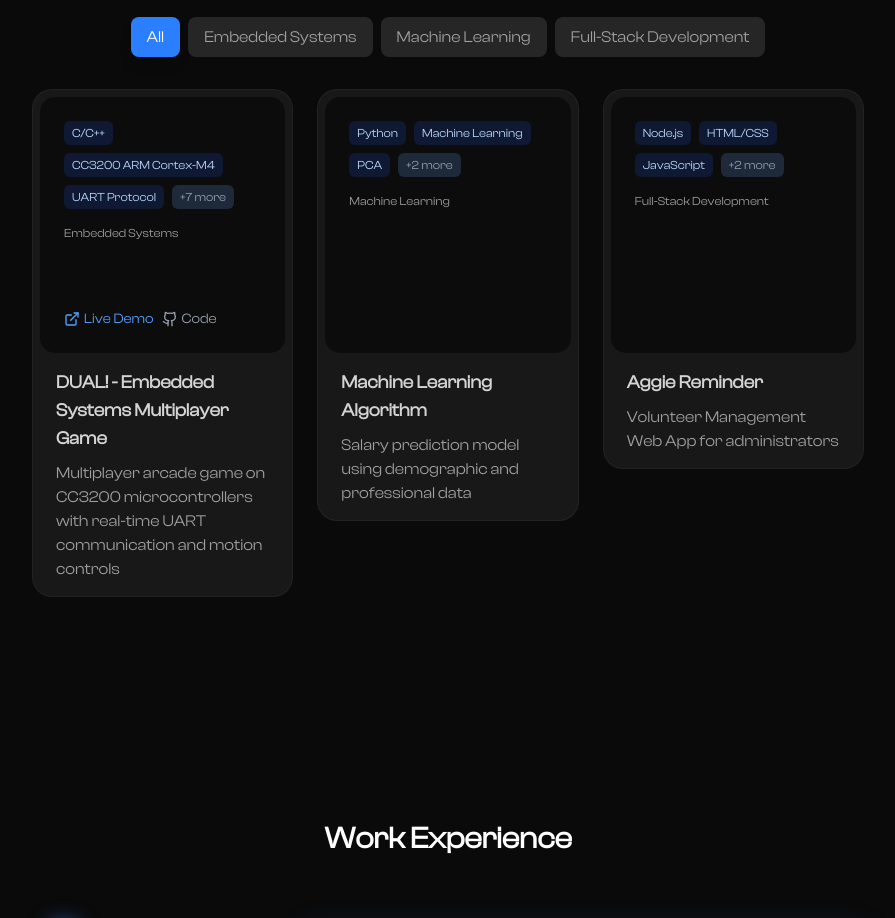
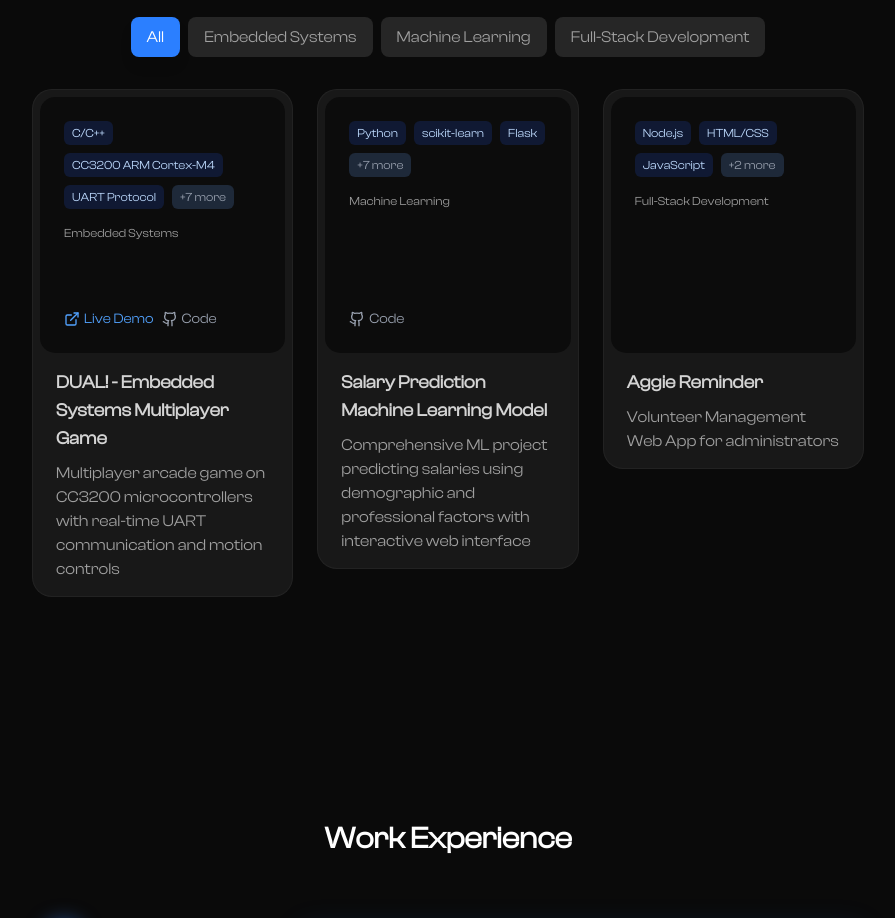
Before and after one commit to KuyaBasti/MyPortfolio, a Next.js app: page / in a window 1280 px wide. Shown: the part 1573-2491 px from the top of the page, without its empty margins (192-1087 px from the left). Built offline with nearby package versions, Linux system fonts and the light colour scheme.

Commit message:
Add GitHub repository link for Machine Learning project

```diff
--- a/src/components/Projects.tsx
+++ b/src/components/Projects.tsx
@@ -27,17 +27,22 @@ const projectsData = [
         category: "Embedded Systems"
     },
     {
-        title: "Machine Learning Algorithm",
-        description: "Salary prediction model using demographic and professional data",
-        technologies: ["Python", "Machine Learning", "PCA", "Random Forest", "Neural Networks"],
+        title: "Salary Prediction Machine Learning Model",
+        description: "Comprehensive ML project predicting salaries using demographic and professional factors with interactive web interface",
+        technologies: ["Python", "scikit-learn", "Flask", "Neural Networks", "Random Forest", "PCA", "Pandas", "NumPy", "HTML/CSS", "Jupyter Notebook"],
         link: null,
-        github: null,
+        github: "https://github.com/KuyaBasti/SalaryPredictionModel",
         details: [
-            "Built salary prediction model using 6,684 records with demographic attributes",
-            "Applied one-hot encoding and Principal Component Analysis (PCA) for dimensionality reduction",
-            "Implemented feature selection and Z-score normalization for data preprocessing",
-            "Compared Linear Regression, Polynomial Regression, Neural Networks, and Random Forest",
-            "Achieved best performance with Random Forest (R² = 0.848, MSE ≈ 4.22e+08)"
+            "Built comprehensive salary prediction system using 6,684 records across demographics, job categories, and geographic regions",
+            "Implemented multiple ML algorithms: Linear Regression, Polynomial Regression, Multi-Layer Perceptron Neural Networks, and Random Forest",
+            "Developed complete data preprocessing pipeline with one-hot encoding, PCA dimensionality reduction, and feature scaling",
+            "Created interactive Flask web application with responsive design for real-time salary predictions",
+            "Achieved optimal performance with Random Forest model (R² = 0.848, MSE ≈ 4.22e+08) across 8 predictive features",
+            "Engineered robust model persistence system using pickle files for quick deployment and scalability",
+            "Analyzed salary trends across countries and demographic factors",
+            "Implemented comprehensive model evaluation framework comparing MSE and R² scores across all algorithms",
+            "Designed professional web interface with form validation and clean UI for user-friendly predictions",
+            "Created complete academic documentation including research paper for ECS 171 Machine Learning course"
         ],
         category: "Machine Learning"
     },
```
